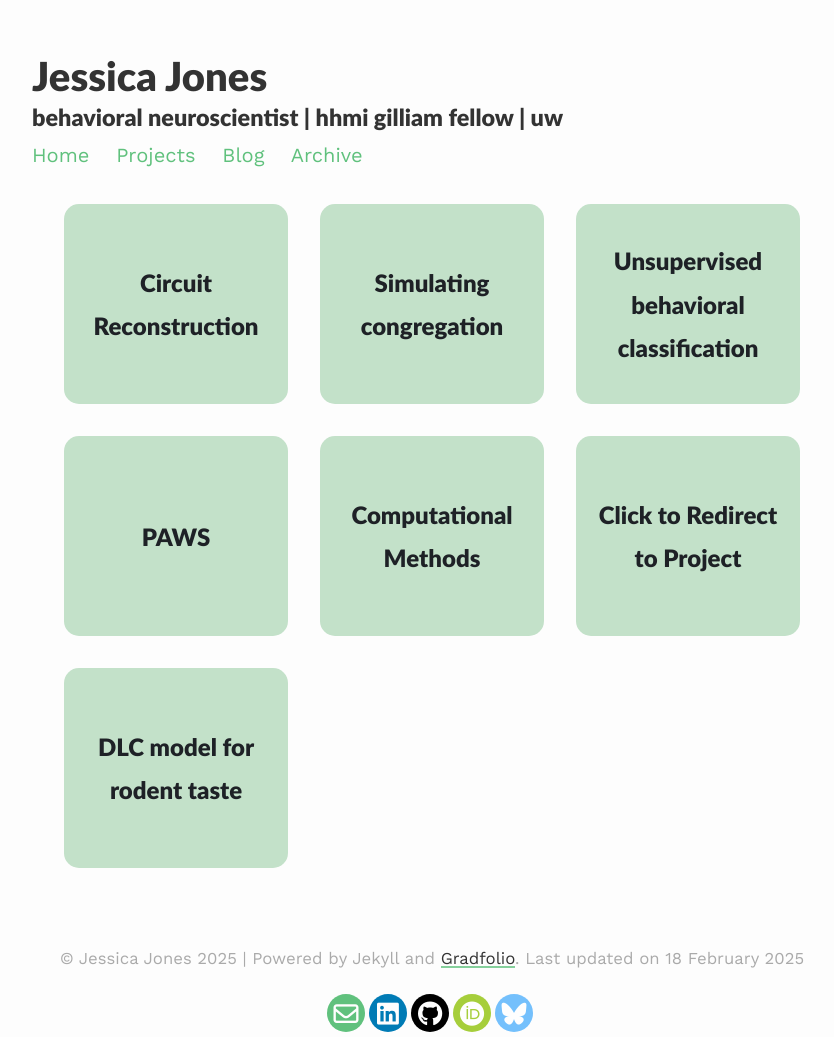
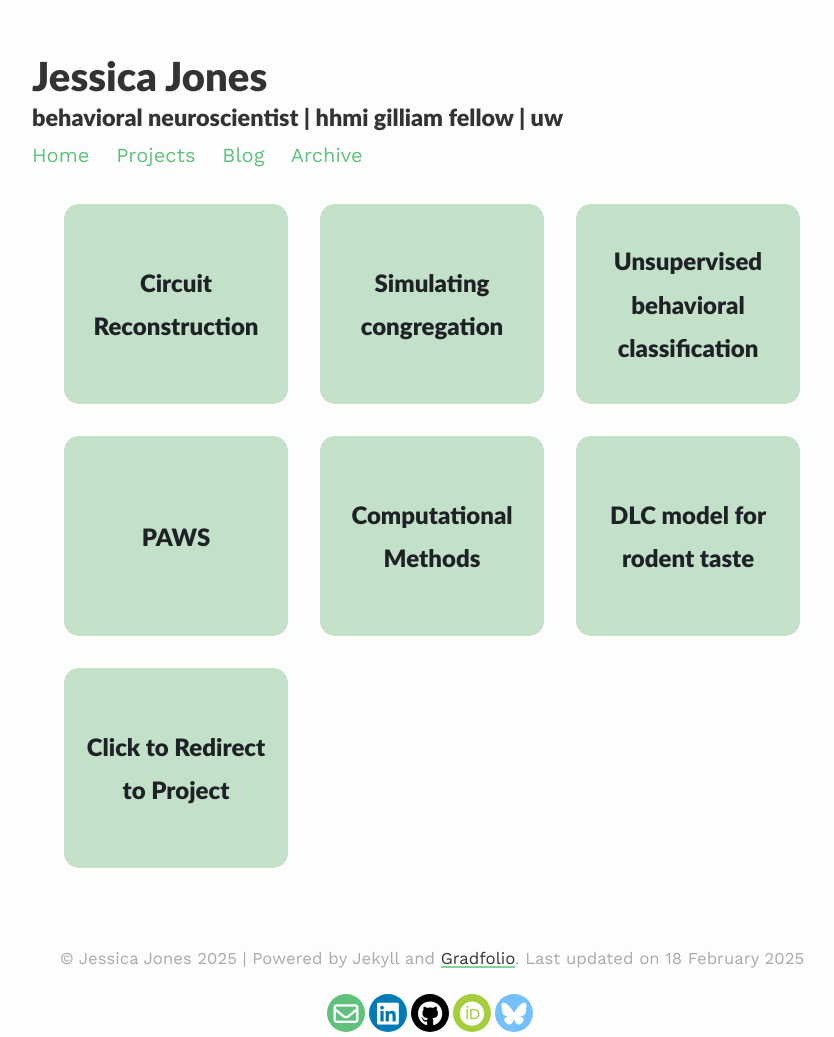
Before and after one commit to jesmjones/jesmjones.github.io, a Jekyll site: the page built from _pages/projects.md, in a window 1280 px wide. Shown: the whole page, without its empty margins (208-1042 px from the left). Built offline with Jekyll 4.4.1, drawn with Linux system fonts in a browser that asks for light colours; part of the change alters nothing that is shown.

```diff
--- a/_config.yml
+++ b/_config.yml
@@ -52,6 +52,7 @@ collections:
       - MMpy.md
       - PAWS.md
       - comp_methods.md
+      - taste_classifier.md
       - redirect.md
 
 sass:
```
